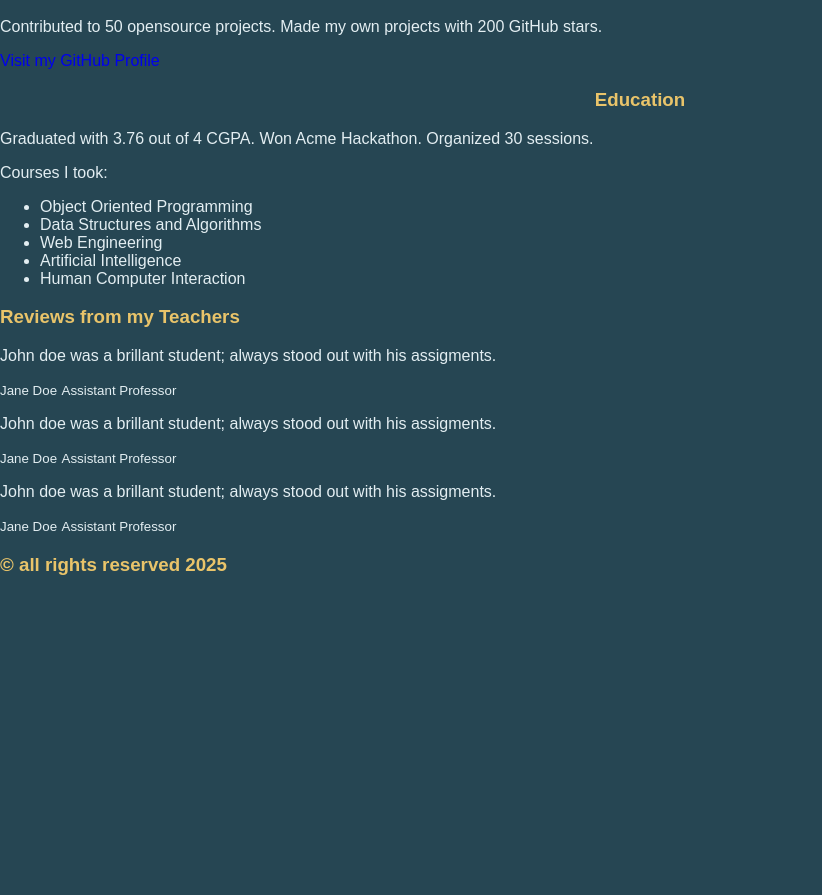
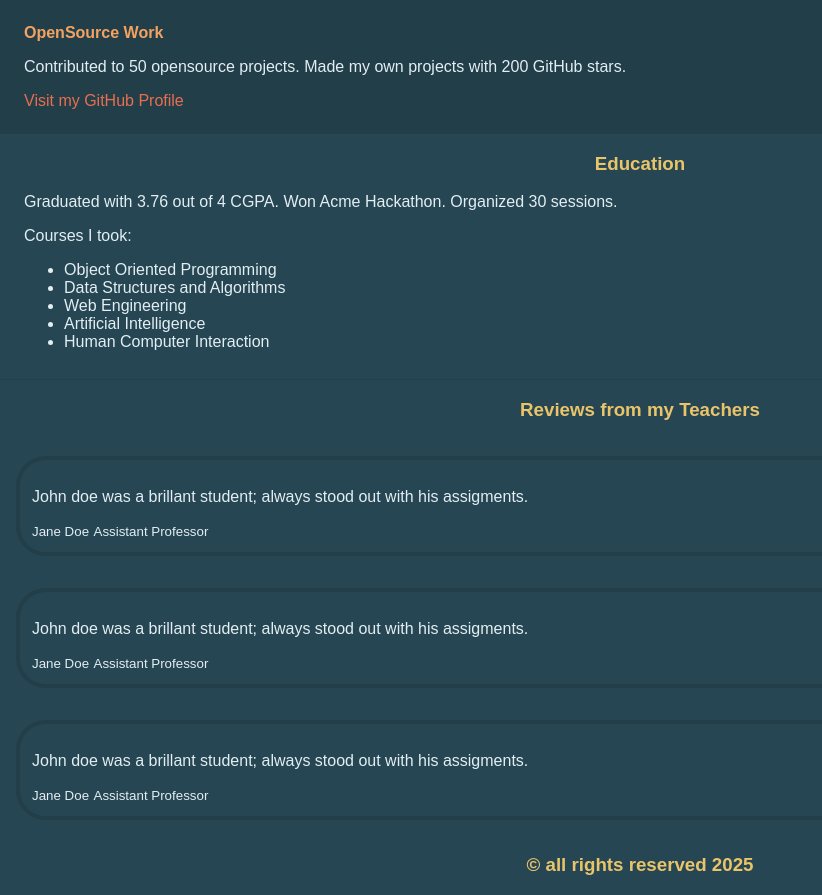
Before and after one commit to LukIt4InDr/Personal-Portfolio, a plain HTML site: page index.html in a window 1280 px wide. Shown: the part 728-1623 px from the top of the page, without its empty margins (0-822 px from the left). Before the commit the page ends 1323 px from the top, so only its background shows below. Drawn offline with Linux system fonts and the light colour scheme; a web font is replaced by a local one.

Commit message:
index done

```diff
--- a/index.html
+++ b/index.html
@@ -83,22 +83,24 @@
 
         <section class="reviews">
             <h3>Reviews from my Teachers</h3>
-            <div class="teacher-review">
+            <div class="review-container">
+                <article class="teacher-review">
                     <p>John doe was a brillant student; always stood out with his assigments.</p>
                     <small>Jane Doe</small>
                     <small>Assistant Professor</small>
-            </div>
+                </article>
 
-            <div class="teacher-review">
+                <article class="teacher-review">
                     <p>John doe was a brillant student; always stood out with his assigments.</p>
                     <small>Jane Doe</small>
                     <small>Assistant Professor</small>
-            </div>
+                </article>
 
-            <div class="teacher-review">
+                <article class="teacher-review">
                     <p>John doe was a brillant student; always stood out with his assigments.</p>
                     <small>Jane Doe</small>
                     <small>Assistant Professor</small>
+                </article>
             </div>
         </section>
     </main>
--- a/style.css
+++ b/style.css
@@ -1,4 +1,7 @@
 body {
+    display: grid;
+    grid-template-rows: auto 1fr auto;
+    min-height: 100dvh;
     margin: 0;
     font-family: "Funnel Sans", sans-serif;
     color: #E3EEF2;
@@ -15,6 +18,7 @@ h4 {
 
 a {
     text-decoration: none;
+    color: #E76F51;
 }
 
 header {
@@ -35,10 +39,6 @@ header span {
 
 header img {
     width: 32px;
-}
-
-header a {
-    color: #E76F51;
 }
 
 .hero {
@@ -68,6 +68,41 @@ header, .hero {
     display: block;
     color: #E3EEF2;
     padding: 16px 0;
-    background: #1F3842;
+    background: #223e49;
     border-top: 1px solid #264653;
 }
+
+.work-experience .work {
+    background: #223e49;
+    padding: 24px;
+    border-top: 1px solid #264653;
+}
+
+.work-experience h4 {
+    margin: 0;
+}
+
+.education {
+    padding: 0 24px 12px;
+    border-bottom: 1px solid #223e49;
+}
+
+.reviews h3 {
+    text-align: center;
+}
+
+.teacher-review {
+    border: 4px solid #223e49;
+    border-radius: 30px;
+    padding: 12px;
+    margin: 16px;
+}
+
+.review-container {
+    display: flex;
+    flex-direction: column;
+}
+
+footer {
+    text-align: center;
+}
```
Also changed, not shown: articles.html (line endings or trailing spaces). Lines whose indentation alone changed are shown as unchanged.
